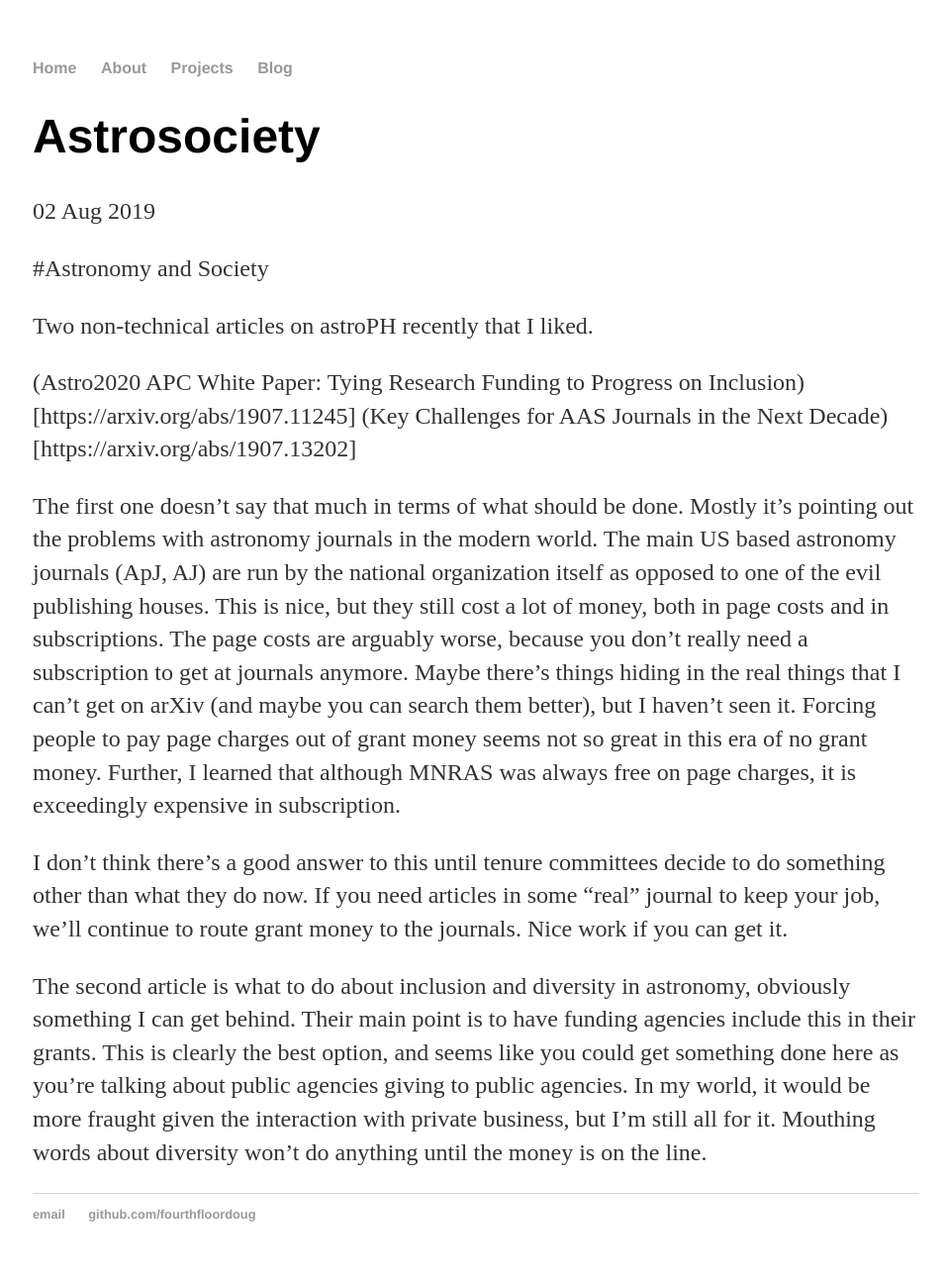
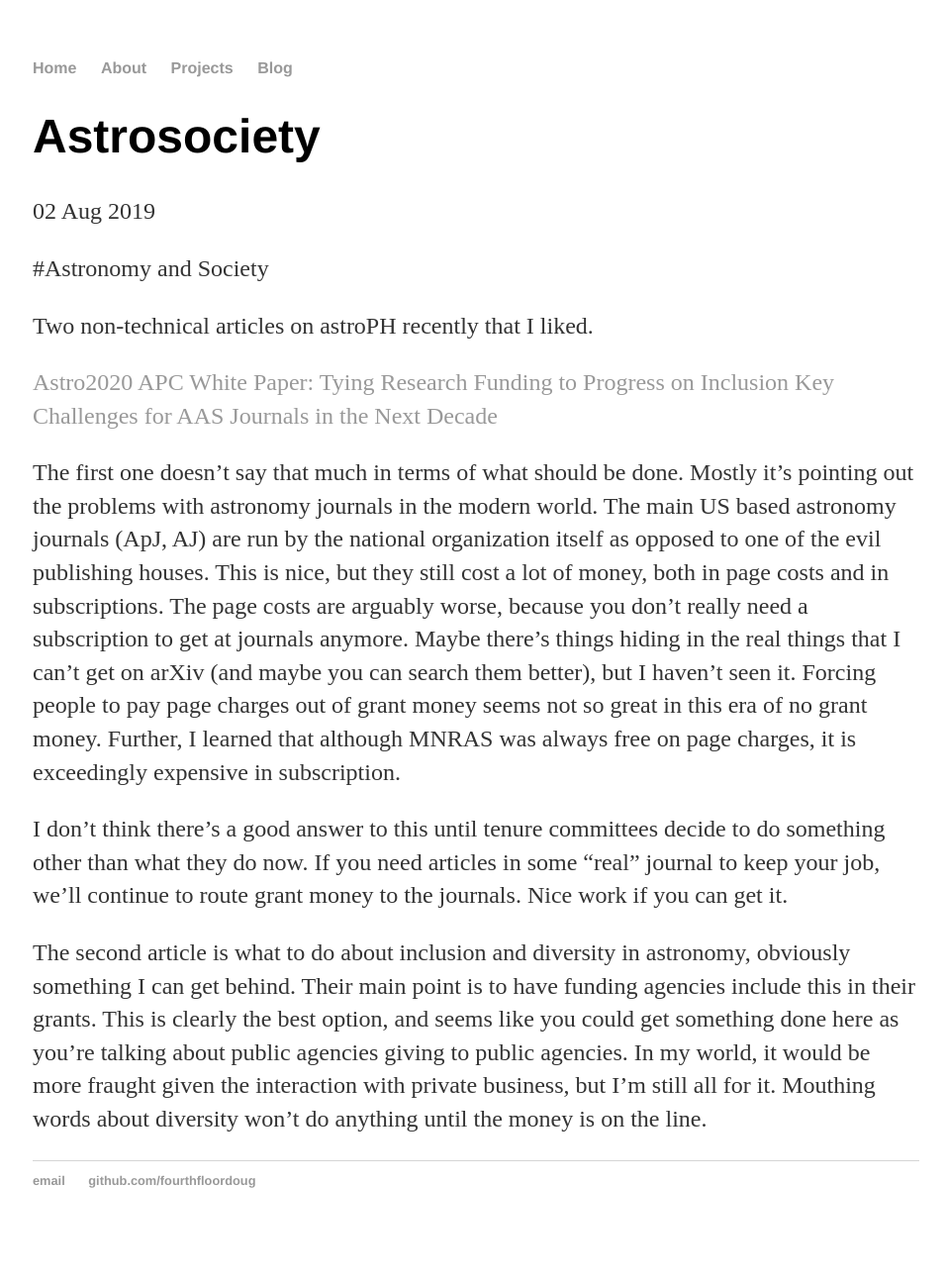
Before and after one commit to fourthfloordoug/fourthfloordoug.github.io, a Jekyll site: the page built from _posts/2019-08-02-astroSociety.md, in a window 1280 px wide. Shown: the whole page at 99% size, without its empty margins (159-1115 px from the left). Built offline with Jekyll 4.4.1, drawn with Linux system fonts in a browser that asks for light colours; our own code applies the rules of GitHub Pages for plain Markdown files; after the commit the page ends 1260 px from its top, so only the background shows below that.

Commit message:
fixed links.

```diff
--- a/_posts/2019-08-02-astroSociety.md
+++ b/_posts/2019-08-02-astroSociety.md
@@ -2,8 +2,8 @@
 
 Two non-technical articles on astroPH recently that I liked.
 
-(Astro2020 APC White Paper: Tying Research Funding to Progress on Inclusion)[https://arxiv.org/abs/1907.11245]
-(Key Challenges for AAS Journals in the Next Decade)[https://arxiv.org/abs/1907.13202]
+[Astro2020 APC White Paper: Tying Research Funding to Progress on Inclusion](https://arxiv.org/abs/1907.11245)
+[Key Challenges for AAS Journals in the Next Decade](https://arxiv.org/abs/1907.13202)
 
 The first one doesn't say that much in terms of what should be done.  Mostly it's pointing out the problems with astronomy journals in the modern world.  The main US based astronomy journals (ApJ, AJ) are run by the national organization itself as opposed to one of the evil publishing houses.  This is nice, but they still cost a lot of money, both in page costs and in subscriptions.  The page costs are arguably worse, because you don't really need a subscription to get at journals anymore.  Maybe there's things hiding in the real things that I can't get on arXiv (and maybe you can search them better), but I haven't seen it.  Forcing people to pay page charges out of grant money seems not so great in this era of no grant money.  Further, I learned that although MNRAS was always free on page charges, it is exceedingly expensive in subscription.
 
```
